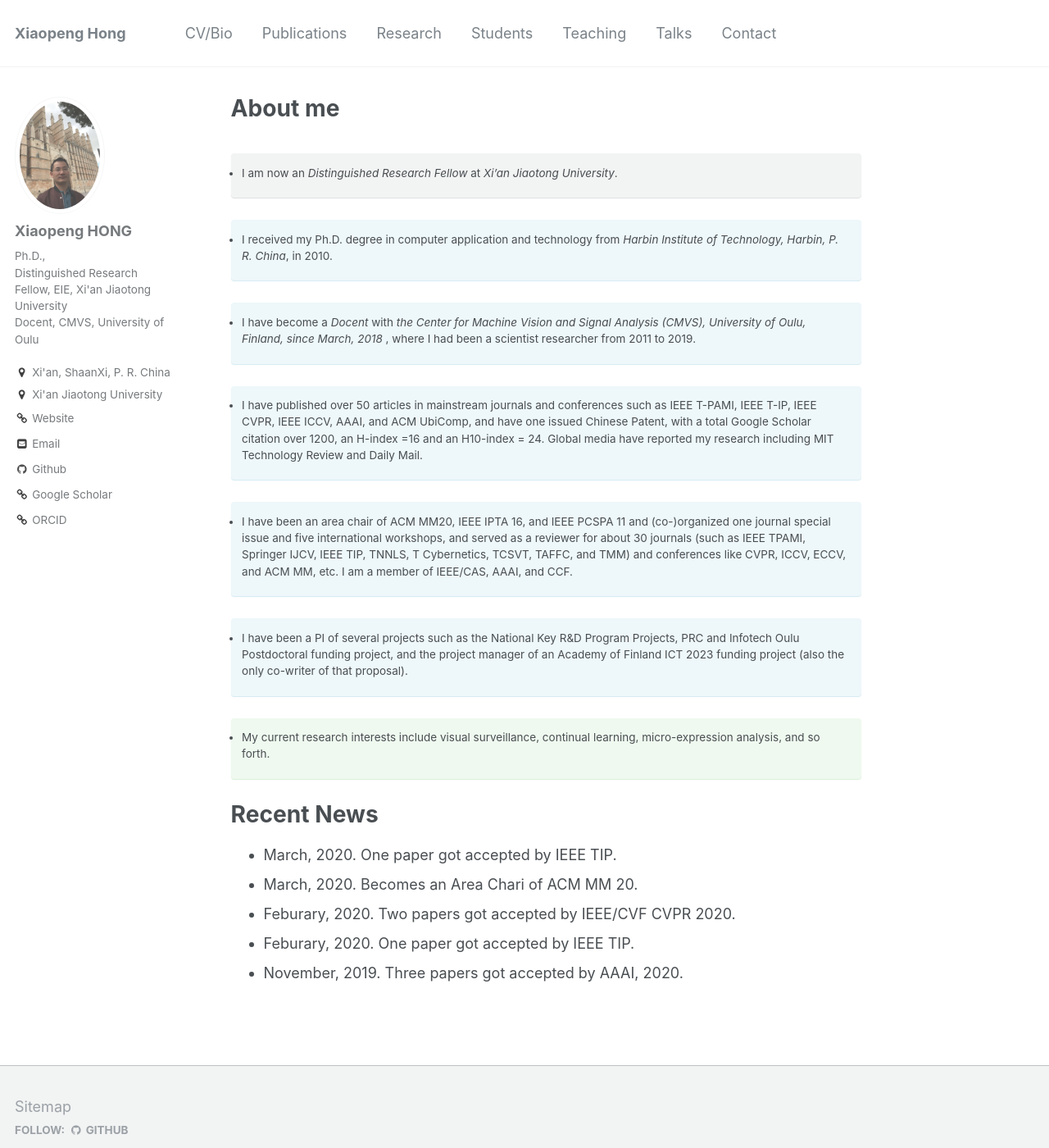
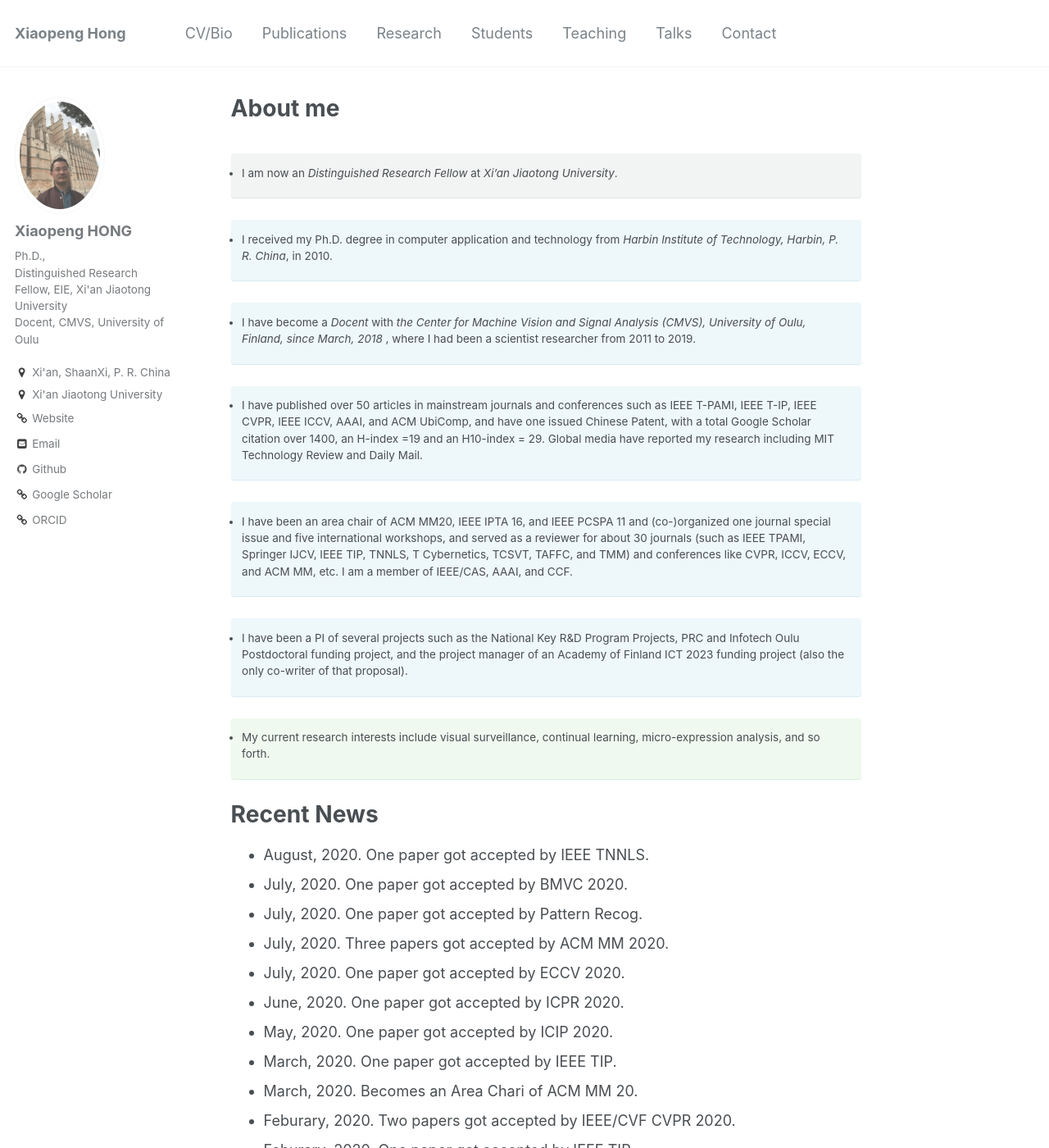
Before and after one commit to xiaopenghong/xiaopenghong.github.io, a Jekyll site: the page built from _pages/about.md, in a window 1280 px wide and 1400 px high. Shown: the whole window at 82% size. Built offline with Jekyll 4.4.1, drawn with Linux system fonts in a browser that asks for light colours.

Commit message:
Update about.md

```diff
--- a/_pages/about.md
+++ b/_pages/about.md
@@ -14,7 +14,7 @@ redirect_from:
 {: .notice--info}
 * I have become a <i>Docent</i> with <i>the Center for Machine Vision and Signal Analysis (CMVS), University of Oulu, Finland, since March, 2018 </i>, where I had been a scientist researcher from 2011 to 2019.
 {: .notice--info}
-* I have published over 50 articles in mainstream journals and conferences such as IEEE T-PAMI, IEEE T-IP, IEEE CVPR, IEEE ICCV, AAAI, and ACM UbiComp, and have one issued Chinese Patent, with a total Google Scholar citation over 1200, an H-index =16 and an H10-index = 24. Global media have reported my research including MIT Technology Review and Daily Mail.
+* I have published over 50 articles in mainstream journals and conferences such as IEEE T-PAMI, IEEE T-IP, IEEE CVPR, IEEE ICCV, AAAI, and ACM UbiComp, and have one issued Chinese Patent, with a total Google Scholar citation over 1400, an H-index =19 and an H10-index = 29. Global media have reported my research including MIT Technology Review and Daily Mail.
 {: .notice--info}
 * I have been an area chair of ACM MM20, IEEE IPTA 16, and IEEE PCSPA 11 and (co-)organized one journal special issue and five international workshops, and served as a reviewer for about 30 journals (such as IEEE TPAMI, Springer IJCV, IEEE TIP, TNNLS, T Cybernetics, TCSVT, TAFFC, and TMM) and conferences like CVPR, ICCV, ECCV, and ACM MM, etc. I am a member of IEEE/CAS, AAAI, and CCF.
 {: .notice--info}
@@ -24,8 +24,14 @@ redirect_from:
 {: .notice--success}
 
 # Recent News
+* August, 2020. One paper got accepted by IEEE TNNLS.
+* July, 2020. One paper got accepted by BMVC 2020.
+* July, 2020. One paper got accepted by Pattern Recog.
+* July, 2020. Three papers got accepted by ACM MM 2020.
+* July, 2020. One paper got accepted by ECCV 2020.
+* June, 2020. One paper got accepted by ICPR 2020.
+* May, 2020. One paper got accepted by ICIP 2020.
 * March, 2020. One paper got accepted by IEEE TIP.
 * March, 2020. Becomes an Area Chari of ACM MM 20.
 * Feburary, 2020. Two papers got accepted by IEEE/CVF CVPR 2020.
 * Feburary, 2020. One paper got accepted by IEEE TIP.
-* November, 2019. Three papers got accepted by AAAI, 2020.
```
